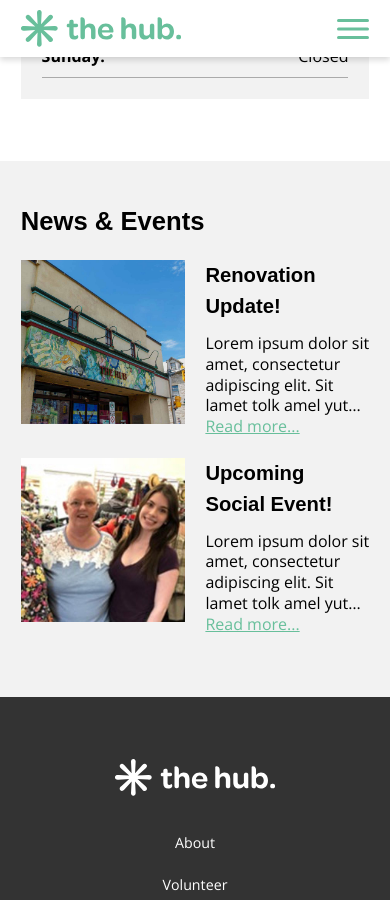
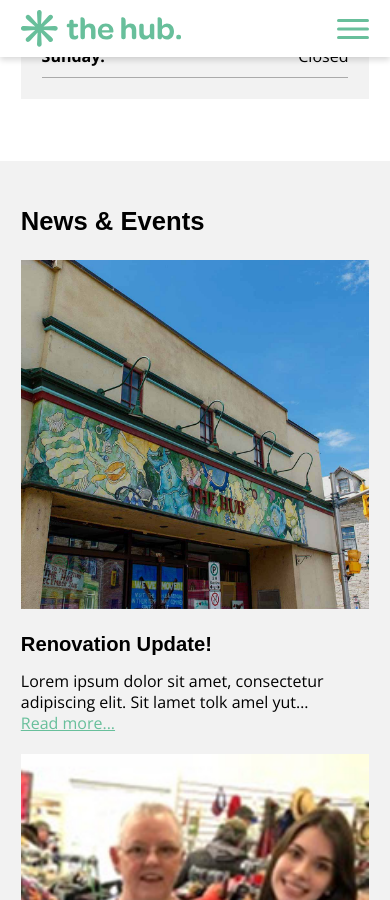
Before and after one commit to the-hub-almonte/the-hub-almonte, a Jekyll site: the page built from index.html, in a window 390 px wide and 900 px high, scrolled down 2308 px. Built offline with Jekyll 4.4.1, drawn with Linux system fonts in a browser that asks for light colours; some web fonts are replaced.

```diff
--- a/index.html
+++ b/index.html
@@ -42,12 +42,12 @@
       {% for news in site.categories.news limit:1 %}
         <li class="unit [ xs-1 m-1-2 ]">
           <a href="{{site.baseurl}}/{{news.url}}" class="grid grid-stretch bg-lg-lighter-hov">
-            <div class="unit [ xs-1-2 m-1 l-1-2 ] island-1-2">
+            <div class="unit [ xs-1 s-1-2 m-1 l-1-2 ] island-1-2">
               <div class="embed embed-1by1">
                 <img class="embed-item" src="{{site.baseurl}}/images/{{news.prevImage}}" alt="">
               </div>
             </div>
-            <div class="unit [ xs-1-2 m-1 l-1-2 ] island-1-2 unit-content-distribute">
+            <div class="unit [ xs-1 s-1-2 m-1 l-1-2 ] island-1-2 unit-content-distribute">
               <h3 class="giga push-1-2 text-000">{{news.title}}</h3>
               <p class="content-fill text-000 push-0">{{news.meta}}</p>
               <span class="hyperlink">Read more...</span>
@@ -58,12 +58,12 @@
       {% for news in site.categories.events limit:1 %}
         <li class="unit [ xs-1 m-1-2 ]">
           <a href="{{site.baseurl}}/{{news.url}}" class="grid grid-stretch bg-lg-lighter-hov">
-            <div class="unit [ xs-1-2 m-1 l-1-2 ] island-1-2">
+            <div class="unit [ xs-1 s-1-2 m-1 l-1-2 ] island-1-2">
               <div class="embed embed-1by1">
                 <img class="embed-item" src="{{site.baseurl}}/images/{{news.prevImage}}" alt="">
               </div>
             </div>
-            <div class="unit [ xs-1-2 m-1 l-1-2 ] island-1-2 unit-content-distribute">
+            <div class="unit [ xs-1 s-1-2 m-1 l-1-2 ] island-1-2 unit-content-distribute">
               <h3 class="giga push-1-2 text-000">{{news.title}}</h3>
               <p class="content-fill text-000 push-0">{{news.meta}}</p>
               <span class="hyperlink">Read more...</span>
```
Also changed, not shown: _includes/css/nav.css (+15 -8 lines), 2 other files.
